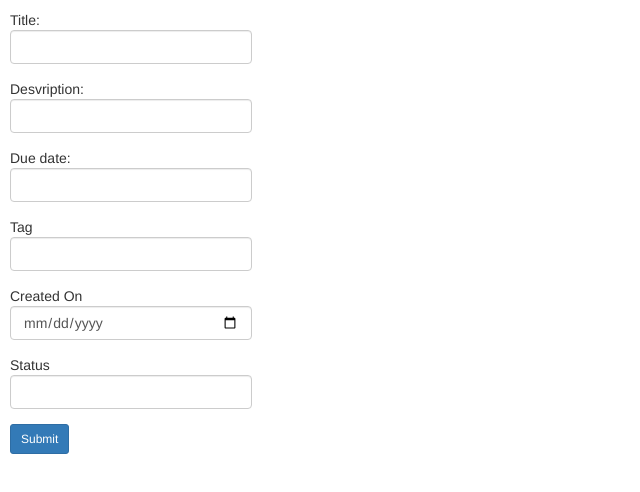
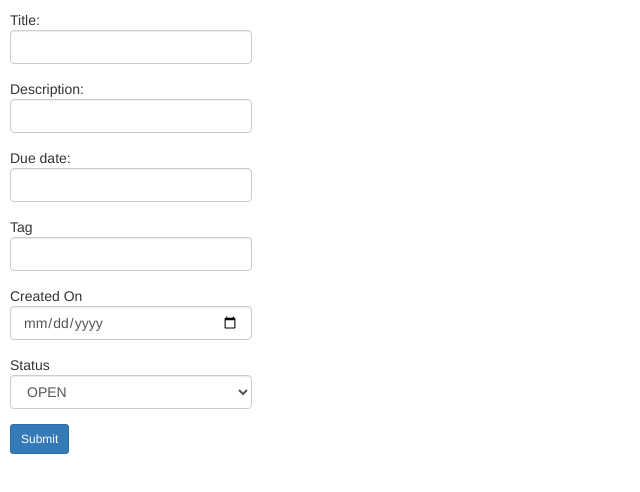
Before and after one commit to anubhav230/todo_list, a React (Create React App) app: page / in a window 1280 px wide. Shown: the top 492 px of the page, without its empty margins (0-640 px from the left). Built offline with nearby package versions, Linux system fonts and the light colour scheme.

Commit message:
validation added

```diff
--- a/src/component/todo_list.js
+++ b/src/component/todo_list.js
@@ -38,26 +38,56 @@ class ActiveEvents extends Component {
 
         this.state = {
             data: {},
-            todo_list: []
+            todo_list: [],
+            title_error: '',
+            description_error: '',
+            status_error: '',
+
         }
         this.handleChange = this.handleChange.bind(this);
+        this.handleSubmit = this.handleSubmit.bind(this);
+        this.validation = this.validation.bind(this);
+
+
     }
 
     handleChange(key, value) {
         const { data } = this.state;
         data[key] = value;
         console.info(data);
-        this.setState({ data });
+        this.setState({ data, title_error: '', description_error: '', status_error: '' });
+    }
+
+    validation(list) {
+        let flag = true;
+        if (list.title == '' || !list.title) {
+            flag = false;
+            this.setState({title_error: 'Title is required!'})
+        }
+        if (list.description == '' || !list.description) {
+            flag = false;
+            this.setState({description_error: 'Description is required!'})
+        }
+        if (list.status == '' || !list.status) {
+            flag = false;
+            this.setState({status_error: 'Status is required!'})
+        }
+        return flag
     }
 
     handleSubmit() {
-        const { data, todo_list} = this.state;
-        todo_list.push(data);
-        console.info(todo_list)
-        this.setState({todo_list});
+        const { data, todo_list } = this.state;
+        let isSubmit = this.validation(data);
+        console.info(isSubmit);
+        if (isSubmit) {
+            todo_list.push(data);
+            console.info(todo_list)
+            this.setState({ todo_list });
+        }
     }
 
     render() {
+        const { title_error, description_error, status_error } = this.state;
         return (
             <div style={{ padding: '10px' }}>
                 <div style={{ width: '30%' }}>
@@ -73,16 +103,16 @@ class ActiveEvents extends Component {
                                     <input class="form-control" type="text"
                                         onChange={e => this.handleChange('title', e.target.value)}
                                     />
-                                    <small style={{ color: 'red' }}></small>
+                                    <small style={{ color: 'red' }}>{title_error}</small>
                                 </div>
                             </Col>
                             <Col id="spaces" md="8">
                                 <div className="form-group mb-2">
-                                    <span>Desvription: </span>
+                                    <span>Description: </span>
                                     <input class="form-control" type="text"
                                         onChange={e => this.handleChange('description', e.target.value)}
                                     />
-                                    <small style={{ color: 'red' }}></small>
+                                    <small style={{ color: 'red' }}>{description_error}</small>
                                 </div>
                             </Col>
                             <Col id="spaces" md="8">
@@ -100,7 +130,6 @@ class ActiveEvents extends Component {
                                     <input class="form-control" type="text"
                                         onChange={e => this.handleChange('title', e.target.value)}
                                     />
-                                    <small style={{ color: 'red' }}></small>
                                 </div>
                             </Col>
                             <Col id="spaces" md="8">
@@ -109,16 +138,20 @@ class ActiveEvents extends Component {
                                     <input class="form-control" type="date"
                                         onChange={e => this.handleChange('Timestamp', e.target.value)}
                                     />
-                                    <small style={{ color: 'red' }}></small>
                                 </div>
                             </Col>
                             <Col id="spaces" md="8">
                                 <div className="form-group mb-2">
                                     <span>Status </span>
-                                    <input class="form-control" type="text"
+                                    <select class="form-control" type="text"
                                         onChange={e => this.handleChange('status', e.target.value)}
-                                    />
-                                    <small style={{ color: 'red' }}></small>
+                                    >
+                                        <option>OPEN</option>
+                                        <option>WORKING</option>
+                                        <option>DONE</option>
+                                        <option>OVERDUE</option>
+                                    </select>
+                                    <small style={{ color: 'red' }}>{status_error}</small>
                                 </div>
                             </Col>
                         </form>
```
